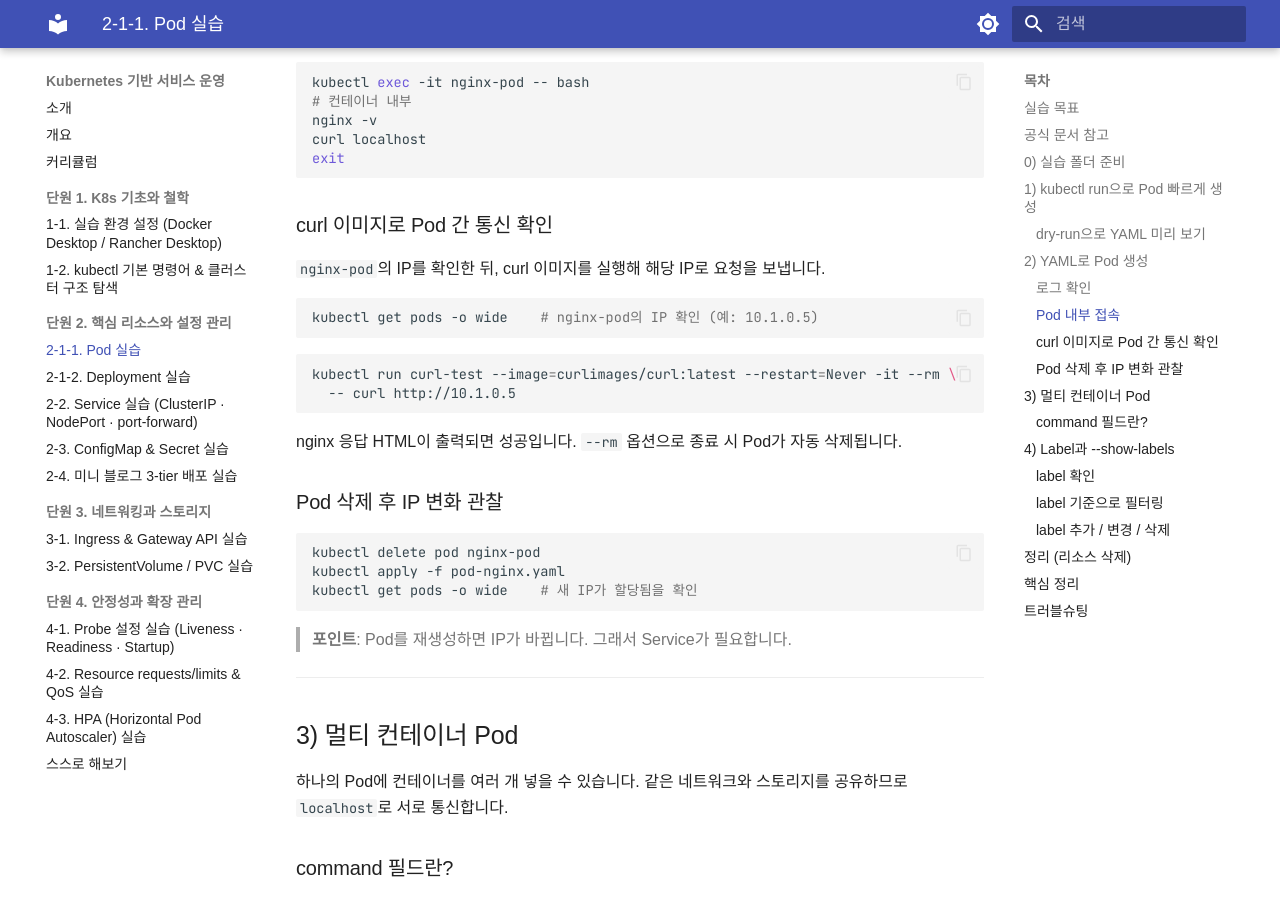
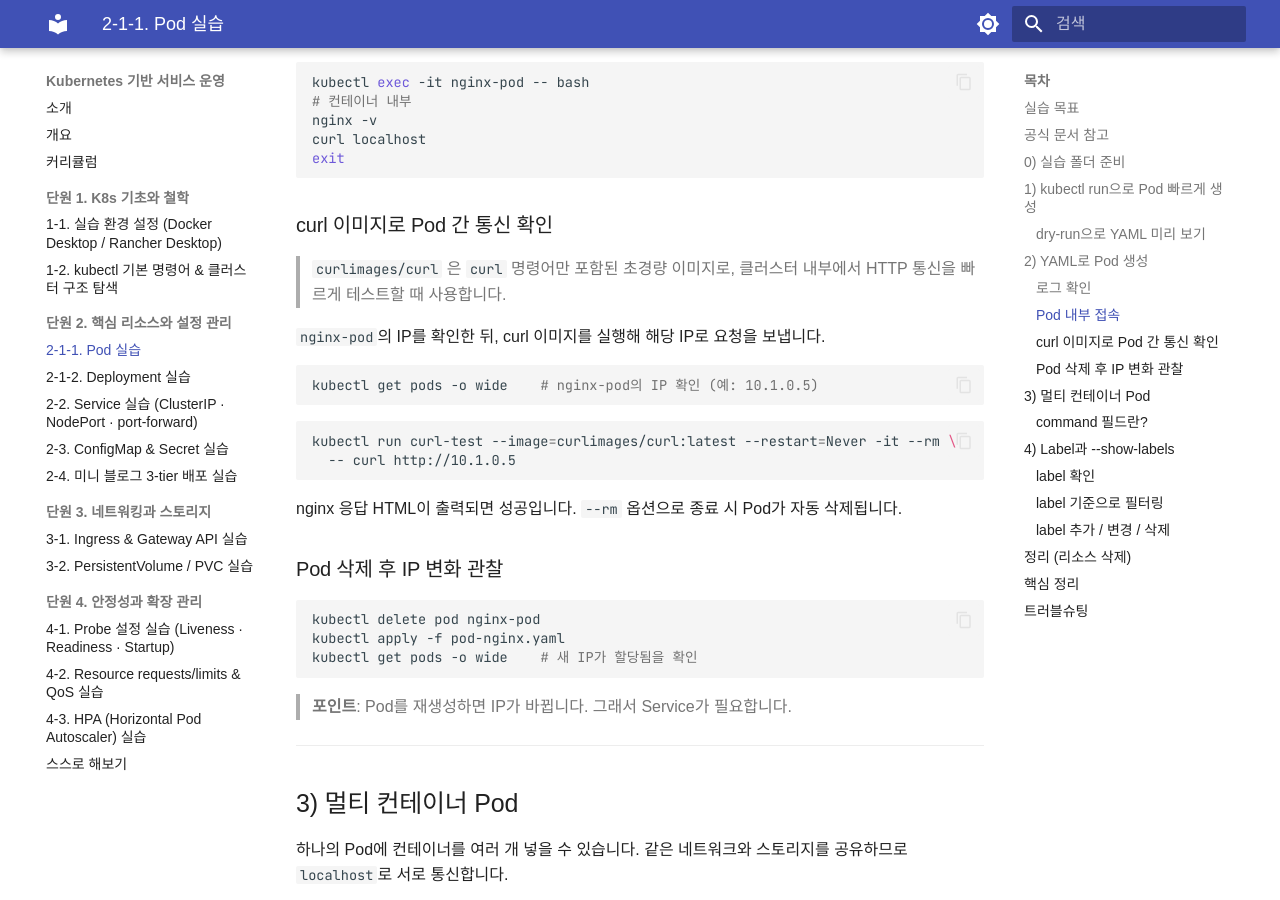
Before and after one commit to skilleat-labs/docker-k8s-labs, an MkDocs documentation site: the page built from docs/modules/module10/2-1-1.md, in a window 1280 px wide and 900 px high, scrolled down 2686 px. Built offline with MkDocs 1.6.1 and Material for MkDocs 9.7.7, drawn with Linux system fonts in a browser that asks for light colours; some web fonts are replaced.

Commit message:
docs: curlimages/curl 이미지 한 줄 설명 추가

````diff
--- a/docs/modules/module10/2-1-1.md
+++ b/docs/modules/module10/2-1-1.md
@@ -139,6 +139,8 @@ exit
 ```
 
 ### curl 이미지로 Pod 간 통신 확인
+
+> `curlimages/curl` 은 `curl` 명령어만 포함된 초경량 이미지로, 클러스터 내부에서 HTTP 통신을 빠르게 테스트할 때 사용합니다.
 
 `nginx-pod`의 IP를 확인한 뒤, curl 이미지를 실행해 해당 IP로 요청을 보냅니다.
 
````
